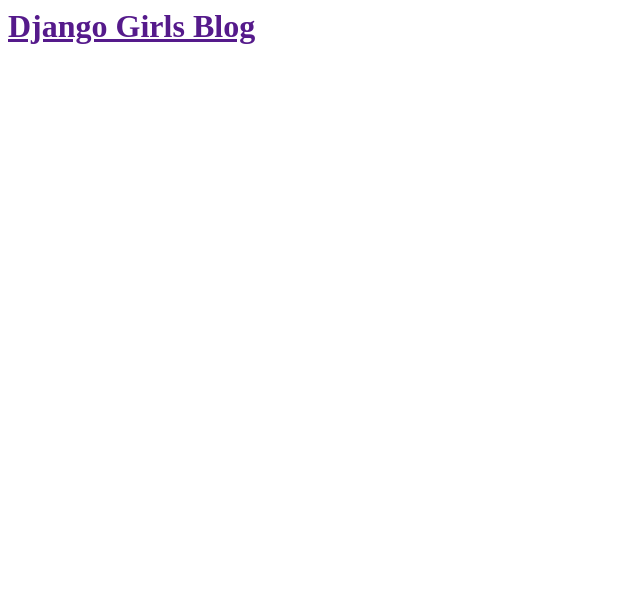
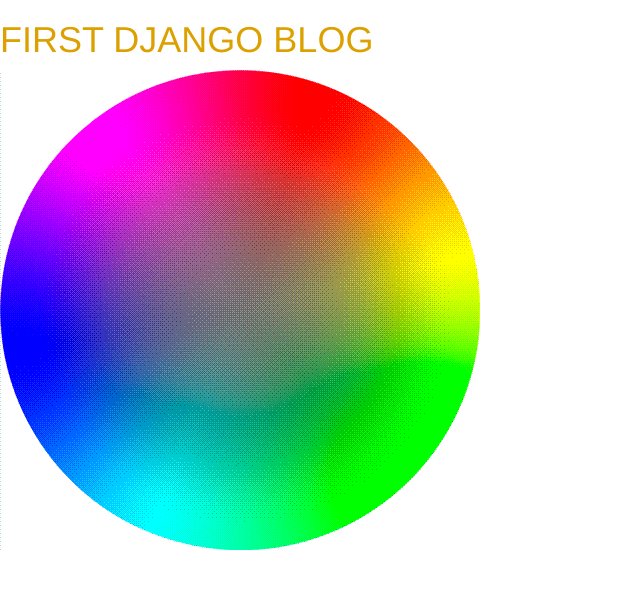
Before and after one commit to spacedisk/spacediskremote, a Django app: page / in a window 1280 px wide. Shown: the top 589 px of the page, without its empty margins (0-640 px from the left). Run offline with Django 3.2, Linux system fonts and the light colour scheme; data that the repository does not hold is empty; some libraries are stand-ins or nearby versions.

Commit message:
added gif and placed css templates via html

```diff
--- /dev/null
+++ b/blogapp/static/css/blog.css
@@ -0,0 +1,5 @@
+h1 a {
+    color: #DCA100;
+    body {
+    padding-left: 15px;
+}
--- a/blogapp/templates/blogapp/post_list.html
+++ b/blogapp/templates/blogapp/post_list.html
@@ -1,14 +1,20 @@
+
+{% load staticfiles %}
+
 <html>
+
     <head>
-        <title>Django Girls blog</title>
+        <link rel="stylesheet" href="//maxcdn.bootstrapcdn.com/bootstrap/3.2.0/css/bootstrap.min.css">
+        <link rel="stylesheet" href="//maxcdn.bootstrapcdn.com/bootstrap/3.2.0/css/bootstrap-theme.min.css">
+        <link rel="stylesheet" href="{% static 'css/blog.css' %}">
+        <title>BLOG FIRST</title>
     </head>
 
     <body>
+
         <div>
-            <h1><a href="">Django Girls Blog</a></h1>
-        </div>
-
-
+         <h1><a href="">FIRST DJANGO BLOG</a></h1>
+         <img src="{% static "ColorRotate.gif" %}" alt="Picture of Rango" /> <!-- New line -->
          {% for post in posts %}
           <div>
           <p>published: {{ post.published_date }}</p>
@@ -17,7 +23,6 @@
           </div>
          {% endfor %}
 
-
-
+        </div>
     </body>
-</html>
+</html
```
Also changed, not shown: blogapp/static/ColorRotate.gif (added). Lines whose indentation alone changed are shown as unchanged.
